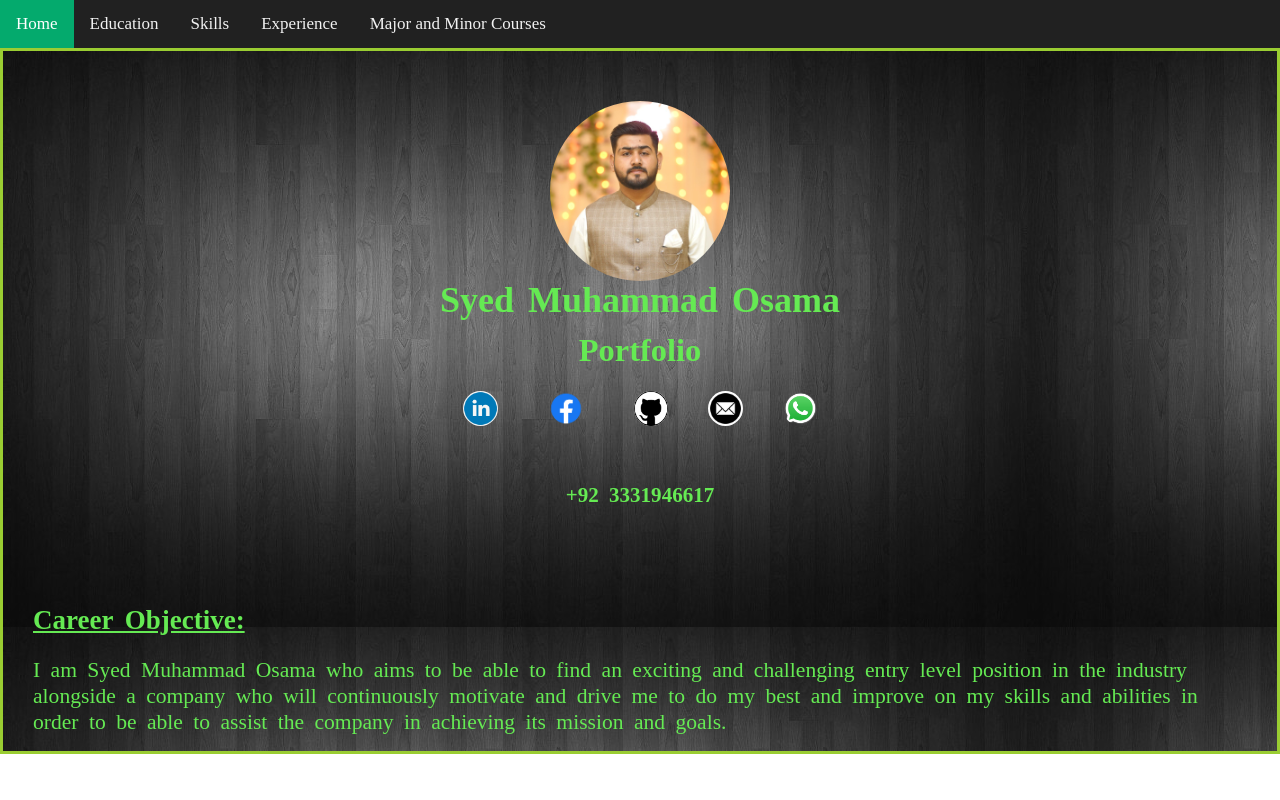
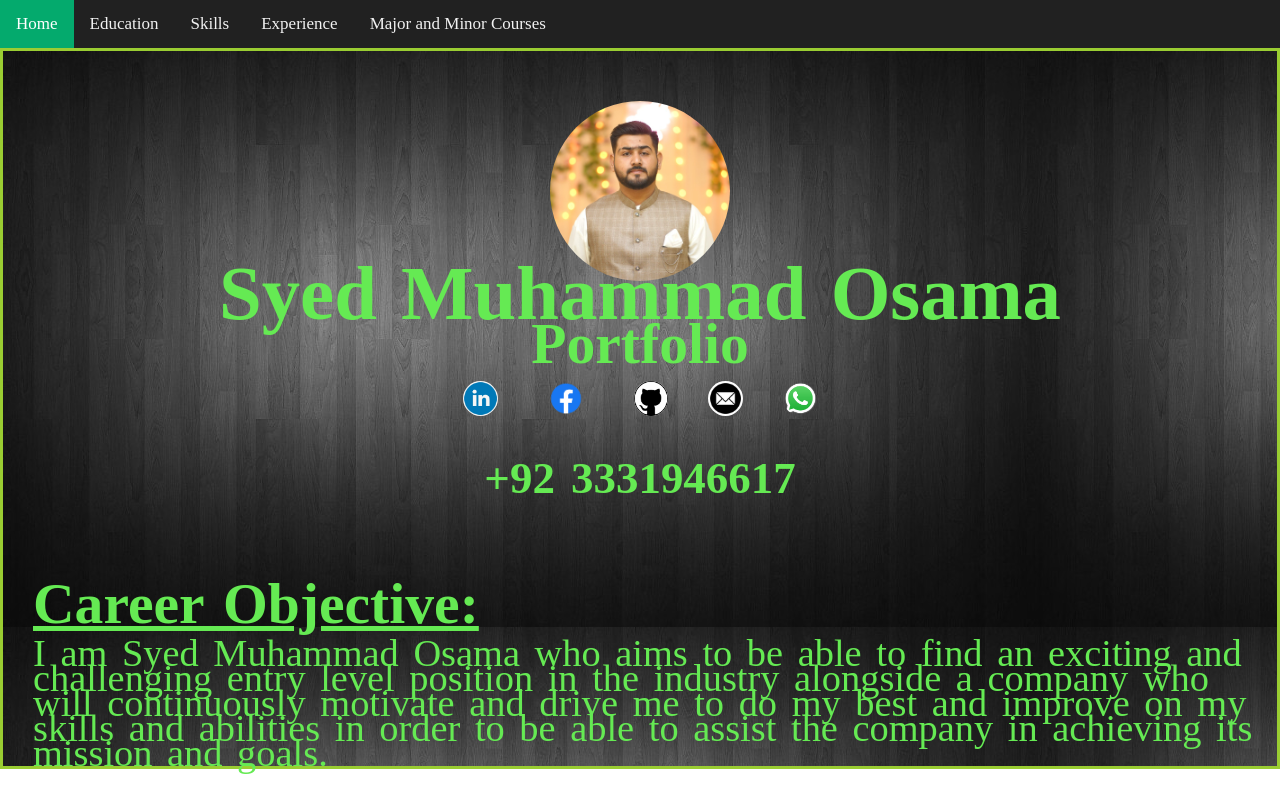
Before and after one commit to Syed0sama/syed0sama.github.io, a plain HTML site: page index.html in a window 1280 px wide. Drawn offline with Linux system fonts and the light colour scheme.

Commit message:
change width to auto

```diff
--- a/index.html
+++ b/index.html
@@ -27,7 +27,7 @@
             <br><br>
             <img src="/Images/osama.jpg" height="180px" alt="Syed Muhammad Osama"> <br>
             <h1>Syed Muhammad Osama</h1> <br>
-            <h2> <big> Portfolio</h2> </big> <br>
+            <h2> Portfolio</h2>  <br>
             <div class="link_container">
 
                 <a class="link_item" href="https://www.linkedin.com/in/syed-osama-4253ba245/" target="_blank"> <img src="/Images/ld.jpg"
@@ -44,10 +44,10 @@
             <h3>+92 3331946617</h3> <br><br><br><br>
             <div id="career_objective">
                 <h2><b> <u> Career Objective:</b> </u></h2> <br>
-               <p> <big>I am Syed Muhammad Osama who aims to be able to find an exciting and challenging entry level position in
+               <p>I am Syed Muhammad Osama who aims to be able to find an exciting and challenging entry level position in
                     the industry alongside a company who will continuously motivate and drive me to do my best and improve
                     on my skills and abilities in order to be able to assist the company in achieving its mission
-                    and goals.</big> </p>
+                    and goals. </p>
             </div>
         </div>
 
--- a/styles.css
+++ b/styles.css
@@ -8,11 +8,12 @@
   text-align: center;
   display: block;
   background-image: url('/Images/o.jpg');
-  height: 700px;
+  height: auto;
+  width:auto;
   border: 3px solid yellowgreen;
   color: #65ea53;
   justify-content: center;
-  font-size: large;
+  font-size: 3vw;
   word-spacing: 5px;
   line-height: 25px;
 
@@ -38,7 +39,8 @@ td {
 #career_objective {
   margin-left: 30px;
   text-align: left;
-  width: 1200px;
+  width: auto;
+  max-width: 100%;
   color: #65ea53;
 
 }
```
